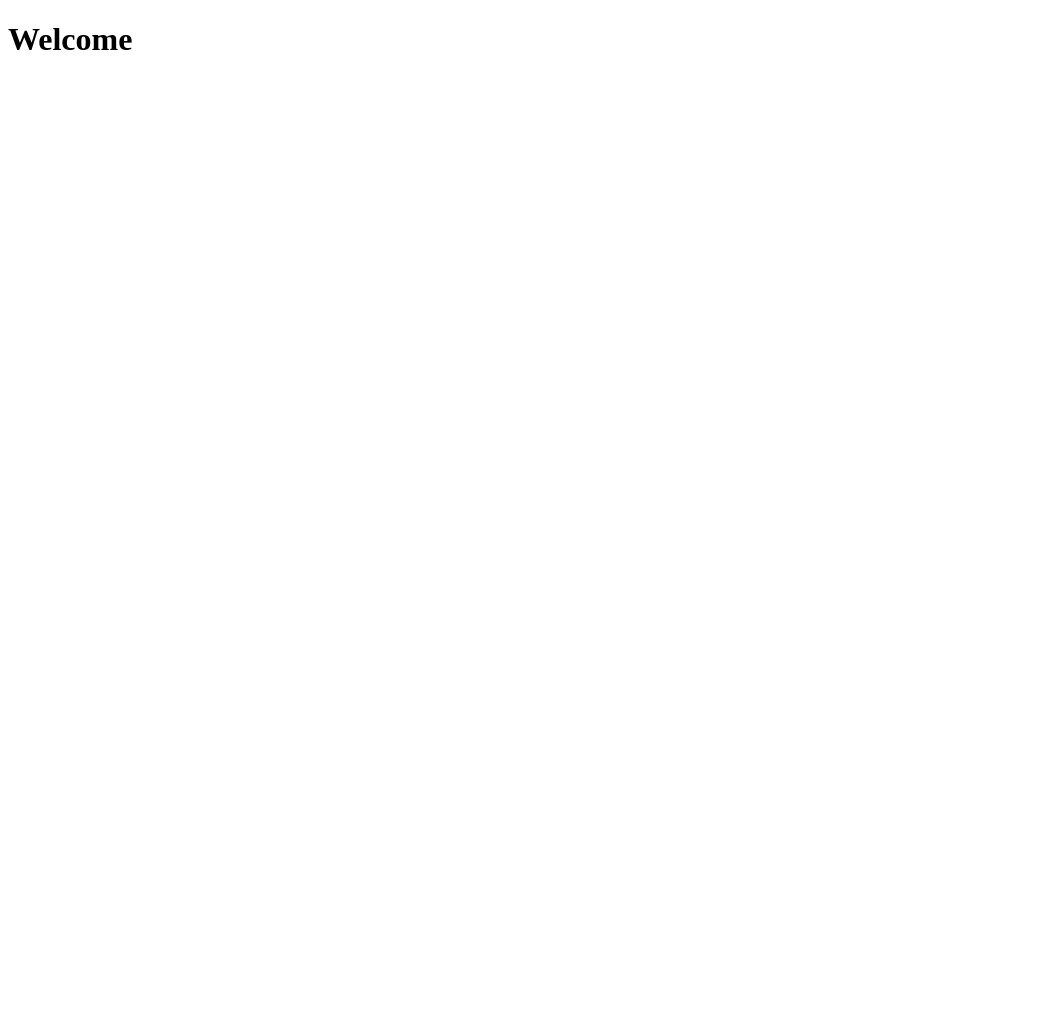
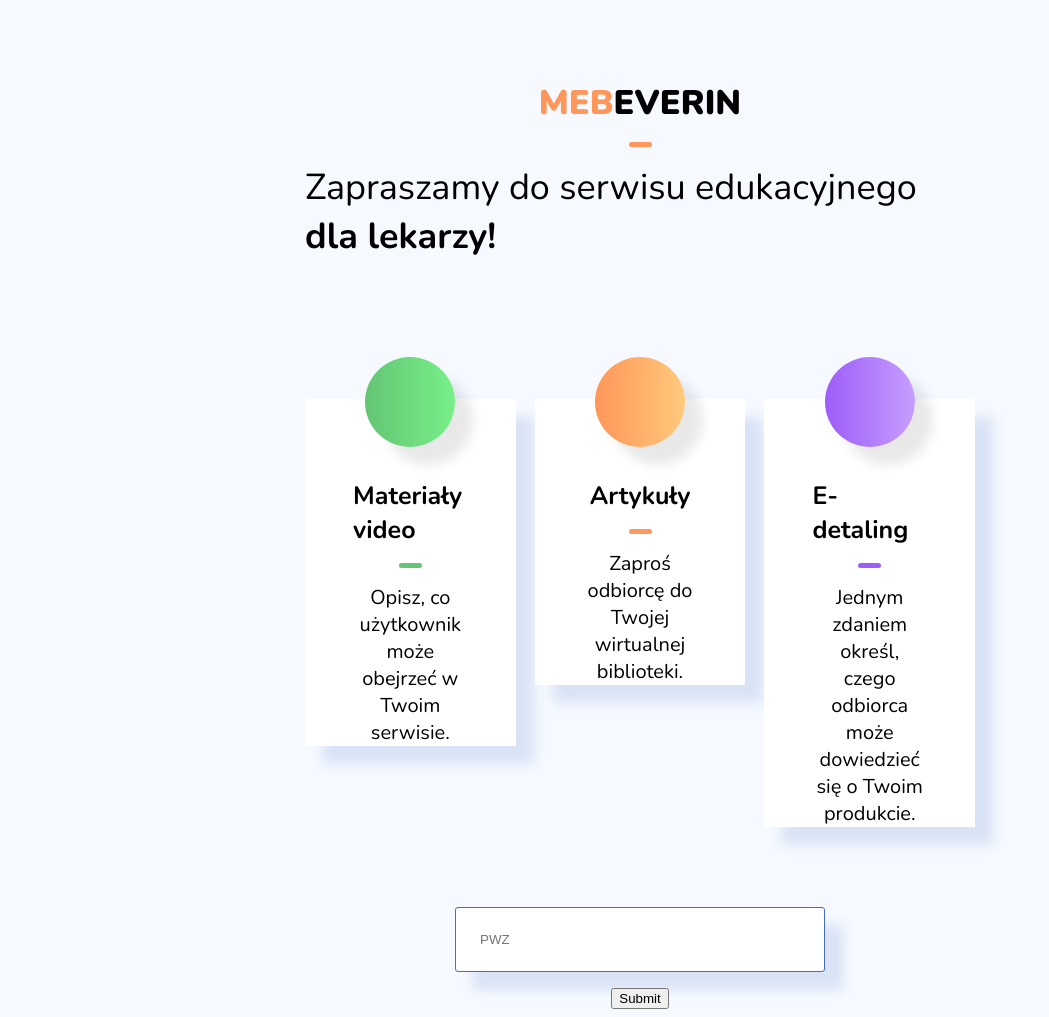
Before and after one commit to sHKamil/q-r-task, a PHP site: page / in a window 1280 px wide. Before the commit the part shown is almost empty. Shown: the whole page, without its empty margins (0-1049 px from the left). Before the commit the page ends 50 px from the top, so only its background shows below. Run offline with PHP 8.4, Linux system fonts and the light colour scheme.

Commit message:
assets added, welcome.view created

```diff
--- a/application/App/Views/welcome.view.php
+++ b/application/App/Views/welcome.view.php
@@ -7,9 +7,73 @@
 <head>
     <meta charset="UTF-8">
     <meta name="viewport" content="width=device-width, initial-scale=1.0">
-    <title>Welcome</title>
+    <link rel="stylesheet" href="public/assets/welcome.css">
+    <title>MEBEVERIN</title>
 </head>
 <body>
-    <h1>Welcome</h1>
+
+    <main>
+        <div class="logo">
+            <span class="fc-orange-100">MEB</span><span class="fc-dark">EVERIN</span>
+        </div>
+        <div class="bar bg-orange-100"></div>
+        <div class="w-title fw-regular">
+            Zapraszamy do serwisu edukacyjnego <span class="fw-bold"> dla lekarzy! </span>
+        </div>
+
+        <div class="cards">
+            <div class="card">
+                <div class="icon bg-gradient-green">
+
+                </div>
+                <div class="inner-card">
+
+                    <div class="c-title fw-bold">
+                        Materiały video
+                    </div>
+                    <div class="bar bg-green-100"></div>
+                    <div class="content">
+                        Opisz, co użytkownik może obejrzeć w Twoim serwisie.
+                    </div>
+                </div>
+            </div>
+            <div class="card">
+                <div class="icon bg-gradient-orange">
+
+                </div>
+                <div class="inner-card">
+                    <div class="c-title fw-bold">
+                        Artykuły
+                    </div>
+                    <div class="bar bg-orange-100"></div>
+                    <div class="content">
+                        Zaproś odbiorcę do Twojej wirtualnej biblioteki.
+                    </div>
+                </div>
+            </div>
+            <div class="card">
+                <div class="icon bg-gradient-purple">
+
+                </div>
+                <div class="inner-card">
+
+                    <div class="c-title fw-bold">
+                        E-detaling
+                    </div>
+                    <div class="bar bg-purple-100"></div>
+                    <div class="content">
+                        Jednym zdaniem określ, czego odbiorca może dowiedzieć się o Twoim produkcie.
+                    </div>
+                </div>
+            </div>
+        </div>
+        <form>
+            <input class="pwz" type="text" name="pwz" placeholder="PWZ">
+            <input type="submit">
+        </form>
+    </main>
+    <footer>
+
+    </footer>
 </body>
 </html>
```
Also changed, not shown: application/public/assets/logo.css (added), application/public/assets/variables.css (added), application/public/assets/versalite_classes.css (added), application/public/assets/welcome.css (added).
